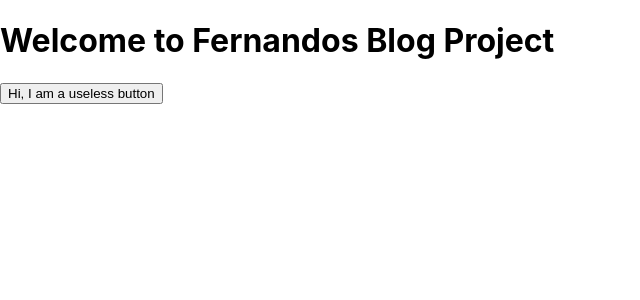
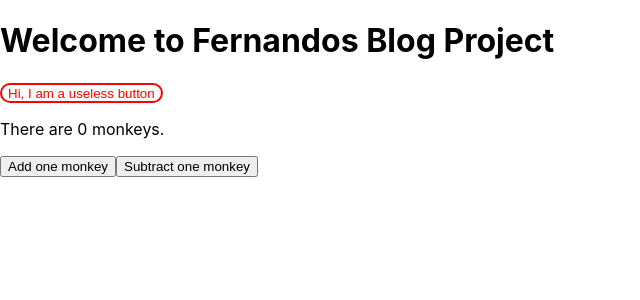
Before and after one commit to bisnuto/blog-frontend, a Next.js app: page / in a window 1280 px wide. Shown: the top 300 px of the page, without its empty margins (0-640 px from the left). Built offline with nearby package versions, Linux system fonts and the light colour scheme.

Commit message:
playing around with state

```diff
--- a/components/elements/Button/Button.module.css
+++ b/components/elements/Button/Button.module.css
@@ -0,0 +1,8 @@
+.Button{
+  border-radius: 10px;
+  border: 2px solid red;
+  background-color: white;
+  color: red;
+  text-align: center;
+  height: 20px;
+}
--- a/pages/api/hello.ts
+++ /dev/null
@@ -1,13 +0,0 @@
-// Next.js API route support: https://nextjs.org/docs/api-routes/introduction
-import type { NextApiRequest, NextApiResponse } from 'next'
-
-type Data = {
-  name: string
-}
-
-export default function handler(
-  req: NextApiRequest,
-  res: NextApiResponse<Data>
-) {
-  res.status(200).json({ name: 'John Doe' })
-}
--- a/pages/index.tsx
+++ b/pages/index.tsx
@@ -1,10 +1,24 @@
 import type { NextPage } from "next";
 import Head from "next/head";
+import * as React from "react";
 import Image from "next/image";
 import { Button } from "@/components/elements/Button";
 import styles from "@/styles/pages/Home.module.css";
 
+const Monkeys = () => {
+  const [num, setNum] = React.useState(0)
+  console.log("Monkeys render");
+  return(
+    <div>
+      <p>There are {num} monkeys.</p>
+      <button onClick={() => setNum(num + 1)}>Add one monkey</button>
+      <button onClick={() => setNum(num - 1)}>Subtract one monkey</button>
+    </div>
+  )
+}
+
 const Home: NextPage = () => {
+  console.log("Home render");
     return (
         <div className={styles.Container}>
             <Head>
@@ -21,6 +35,7 @@ const Home: NextPage = () => {
                     Welcome to Fernandos Blog Project
                 </h1>
                 <Button />
+                <Monkeys />
             </main>
         </div>
     );
```
